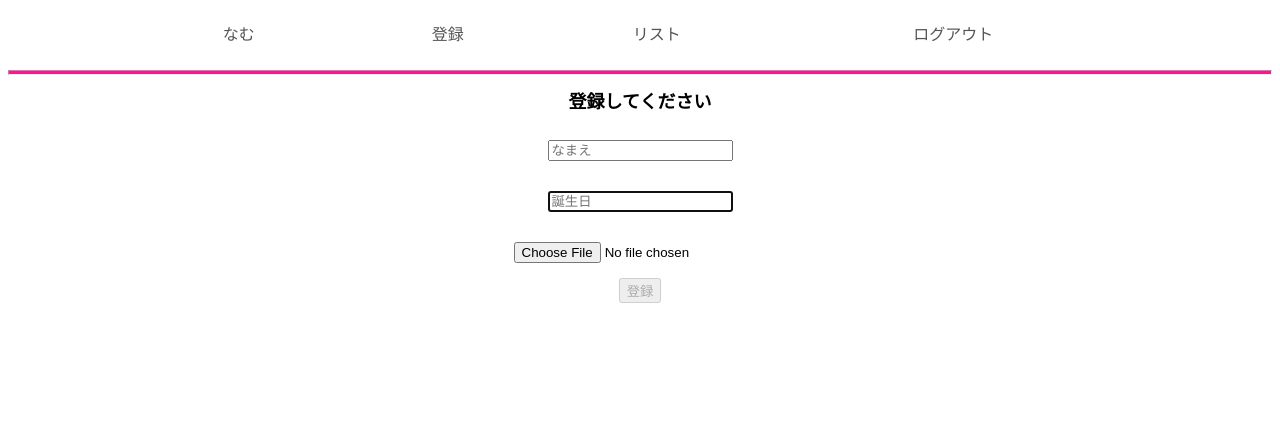
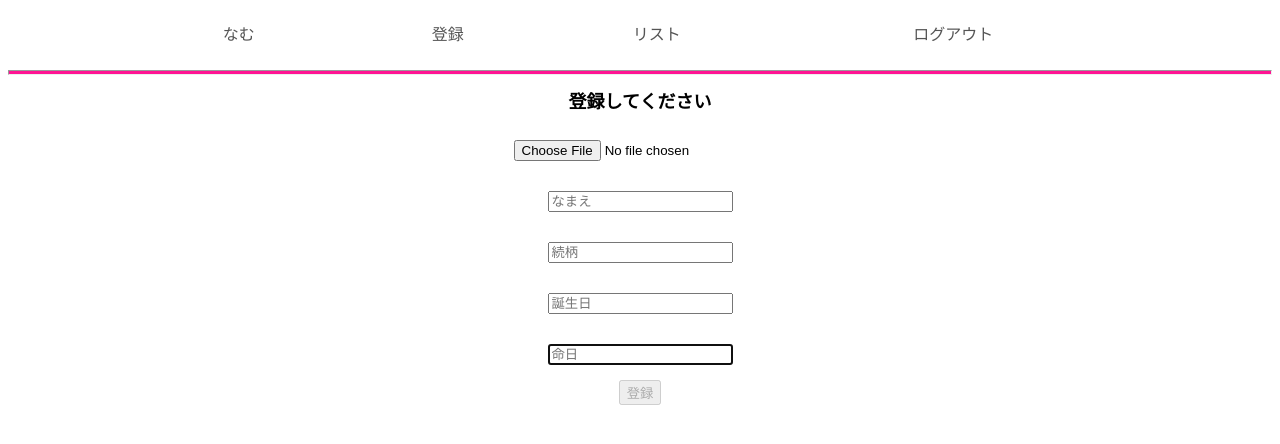
Before and after one commit to masu-01/namu03, a React (Create React App) app: page /regi in a window 1280 px wide. Shown: the top 444 px of the page. Built offline with nearby package versions, Linux system fonts and the light colour scheme; no server answers; sample sign-in values are in the browser's storage.

Commit message:
登録項目変更（命日と続柄追加）

```diff
--- a/src/App.js
+++ b/src/App.js
@@ -26,7 +26,6 @@ function App(props) {
 
       <div>
         <Menu />
-        <hr />
         <p>TOPの仏壇ページ</p>
       </div>
 
--- a/src/components/List.jsx
+++ b/src/components/List.jsx
@@ -28,7 +28,9 @@ const Feed = (props) => {
             id:"",
             image: "",
             name:"",
+            relation:"",
             bday: "",
+            dday: "",
             timestamp: null,
         }
     ])
@@ -44,7 +46,9 @@ const Feed = (props) => {
                     id: doc.id,
                     image: doc.data().image,
                     name: doc.data().name,
+                    relation: doc.data().relation,
                     bday: doc.data().bday,
+                    dday: doc.data().dday,
                     timestamp: doc.data().timestamp,
                 }))
                 )
@@ -68,7 +72,9 @@ const Feed = (props) => {
                     id={groupItem.id}
                     image={groupItem.image}
                     name={groupItem.name}
+                    relation={groupItem.relation}
                     bday={groupItem.bday}
+                    dday={groupItem.dday}
                     timestamp={groupItem.timestamp}
                 />
             ))}
--- a/src/components/Post.jsx
+++ b/src/components/Post.jsx
@@ -1,13 +1,13 @@
 // 授業4
 // firebaseの登録データをここに流し込んで表示するテンプレートです
-// 表示するデータはFeed.jsxからもらいます(propsで)
+// 表示するデータはList.jsxからもらいます(propsで)
 
 import React from 'react';
 import { db, storage } from '../firebase';
 
 
 // propsを受け取る
-const Post = ({ id, name, bday, image, timestamp}) => {
+const Post = ({ id, name, relation, bday, dday, image, timestamp}) => {
 
     // 削除ボタンの処理
     const deleteInputData = () =>{
@@ -17,15 +17,18 @@ const Post = ({ id, name, bday, image, timestamp}) => {
 
     return (
         <div>
-            {/* name/bdayが渡ってくる */}
-            <div>{name}</div>
-            <div>{bday}</div>
-
             {/* imageを表示させる */}
             <div><img src={image} alt="" width="200px" height="auto" /></div>
 
+            {/* name/bdayが渡ってくる */}
+            <div>なまえ：{name}</div>
+            <div>続柄：{relation}</div>
+            <div>誕生日：{bday}</div>
+            <div>命日：{dday}</div>
+
             {/* 登録日を表示 */}
-            <div>{new Date(timestamp?.toDate()).toLocaleString()}</div>
+            {/* <div>{new Date(timestamp?.toDate()).toLocaleString()}</div> */}
+
             <button onClick={deleteInputData}>削除</button>
             <hr />
         </div>
--- a/src/components/Regi.jsx
+++ b/src/components/Regi.jsx
@@ -28,7 +28,9 @@ const Regi = (props) => {
   const [inputImage, setInputImage] = useState(null);
   // 入力された文字を保持します
   const [name, setName] = useState("");
+  const [relation, setRelation] = useState("");
   const [bday, setBday] = useState("");
+  const [dday, setDday] = useState("");
 
   // 記述3 ファイル選択→画像を選ぶ　画像を保持する
   const onChangeImageHandler = (e) => {
@@ -85,14 +87,18 @@ const Regi = (props) => {
               await db.collection("group").add({
                 image: url,
                 name: name,
+                relation: relation,
                 bday: bday,
+                dday: dday,
                 timestamp: firebase.firestore.FieldValue.serverTimestamp(),
               });
             });
         }
       );
       setName("");
+      setRelation("");
       setBday("");
+      setDday("");
       setInputImage("");
       alert("登録しました");
     } else {
@@ -100,11 +106,15 @@ const Regi = (props) => {
       db.collection("group").add({
         image: "",
         name: name,
+        relation: relation,
         bday: bday,
+        dday: dday,
         timestamp: firebase.firestore.FieldValue.serverTimestamp(),
       });
       setName("");
+      setRelation("");
       setBday("");
+      setDday("");
       setInputImage("");
       alert("登録しました");
     }
@@ -119,6 +129,9 @@ const Regi = (props) => {
       {/* formタグを使います */}
       <form onSubmit={sendTweet}>
         <div>
+          <input type="file" onChange={onChangeImageHandler} className="loginInput" />
+        </div>
+        <div>
           <input
             type="text"
             placeholder="なまえ"
@@ -126,6 +139,16 @@ const Regi = (props) => {
             autoFocus
             value={name}
             onChange={(e) => setName(e.target.value)}
+          />
+        </div>
+        <div>
+          <input
+            type="text"
+            placeholder="続柄"
+            className="loginInput"
+            autoFocus
+            value={relation}
+            onChange={(e) => setRelation(e.target.value)}
           />
         </div>
         <div>
@@ -139,7 +162,14 @@ const Regi = (props) => {
           />
         </div>
         <div>
-          <input type="file" onChange={onChangeImageHandler} className="loginInput" />
+          <input
+            type="text"
+            placeholder="命日"
+            className="loginInput"
+            autoFocus
+            value={dday}
+            onChange={(e) => setDday(e.target.value)}
+          />
         </div>
         <div>
           <button type="submit" disabled={!name}>
```
